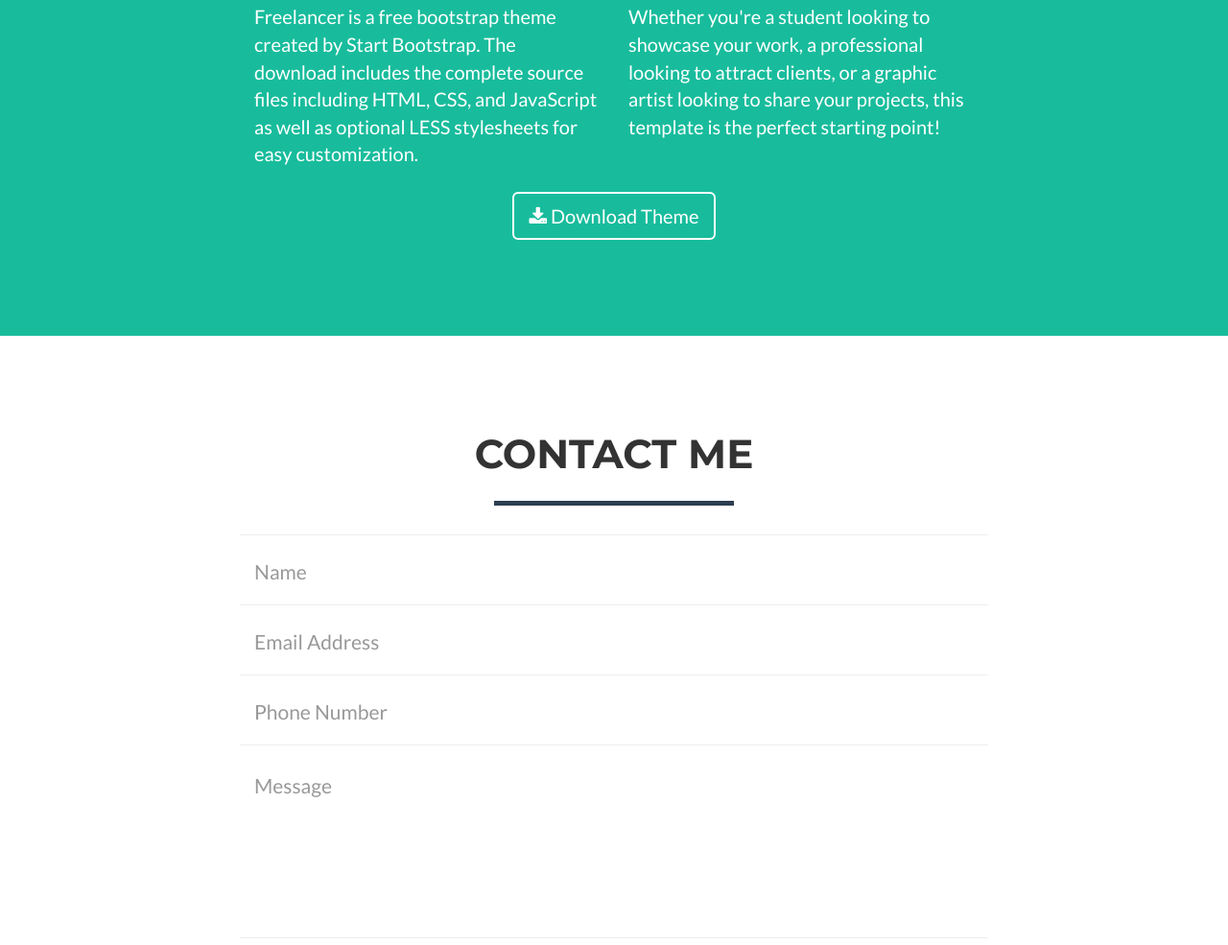
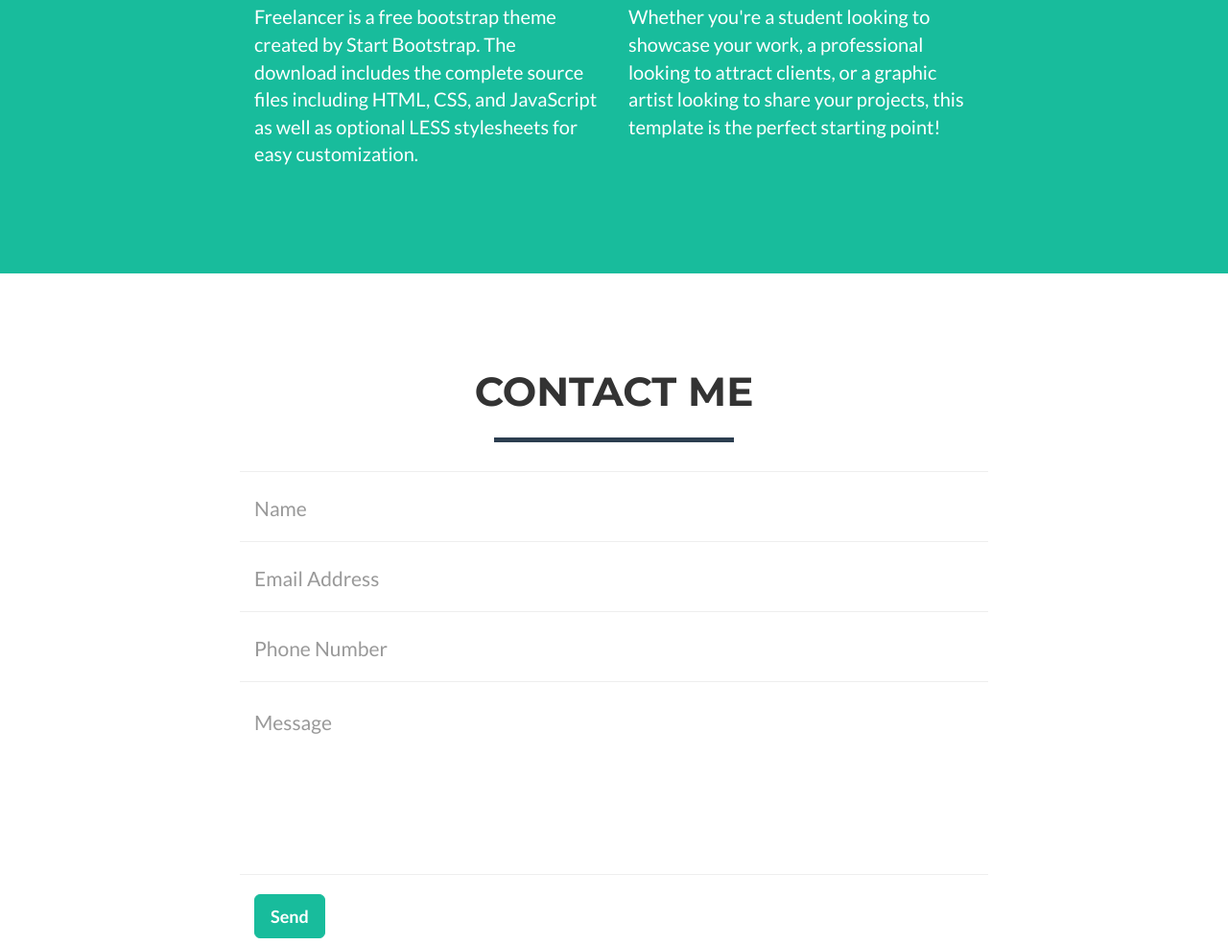
Before and after one commit to GenevaCres/GenevaCres, a website: page index.html in a window 1280 px wide. Shown: the part 1855-2840 px from the top of the page at 96% size. Drawn offline with nearby package versions, Linux system fonts and the light colour scheme.

Commit message:
Update index.html

```diff
--- a/index.html
+++ b/index.html
@@ -172,12 +172,7 @@
                 <div class="col-lg-4">
                     <p>Whether you're a student looking to showcase your work, a professional looking to attract clients, or a graphic artist looking to share your projects, this template is the perfect starting point!</p>
                 </div>
-                <div class="col-lg-8 col-lg-offset-2 text-center">
-                    <a href="#" class="btn btn-lg btn-outline">
-                        <i class="fa fa-download"></i> Download Theme
-                    </a>
-                </div>
-            </div>
+
         </div>
     </section>
 
```
